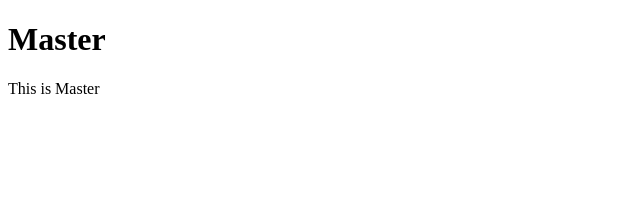
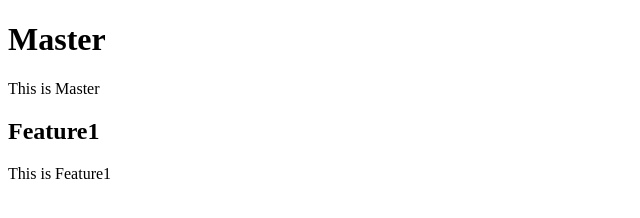
Before and after one commit to khinnwewin/pre_intern01, a plain HTML site: page hello.html in a window 1280 px wide. Shown: the whole page, without its empty margins (0-640 px from the left). Drawn offline with Linux system fonts and the light colour scheme.

Commit message:
added feature1

```diff
--- a/hello.html
+++ b/hello.html
@@ -8,5 +8,7 @@
 <body>
     <h1>Master</h1>
     This is Master
+    <h2>Feature1</h2>
+    This is Feature1
 </body>
 </html>
```
